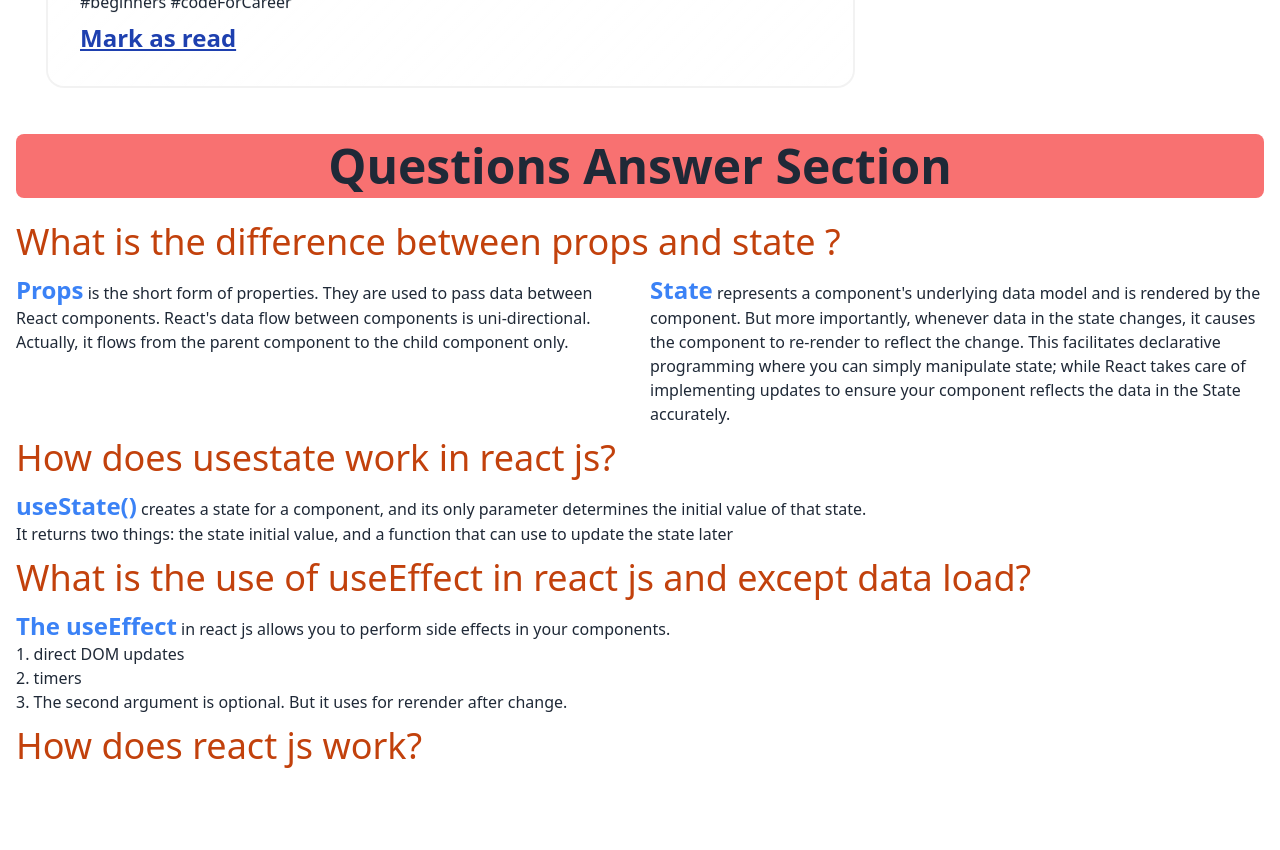
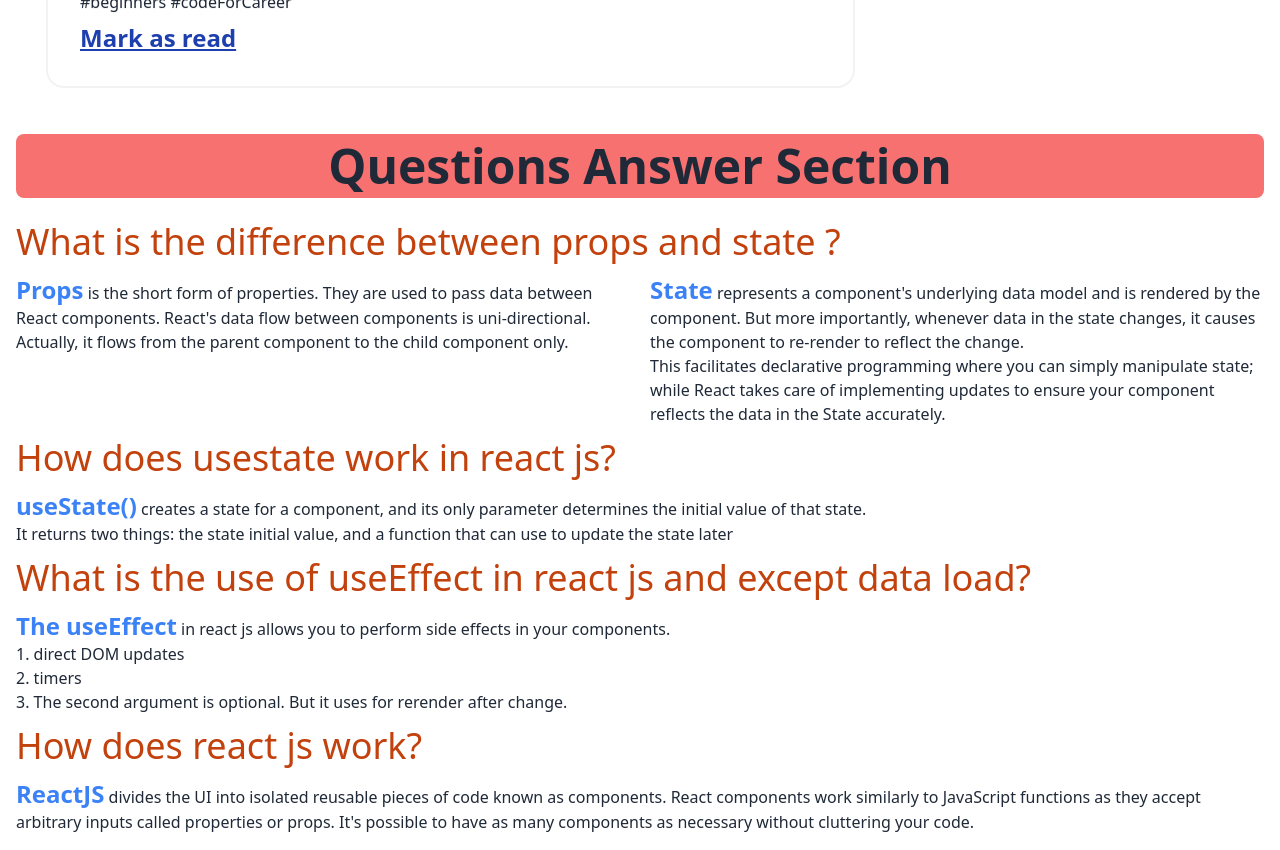
Before and after one commit to HasanBakar/Knowledge___park, a React (Vite) app: page / in a window 1280 px wide. Shown: the part 3040-3890 px from the top of the page. Before the commit the page ends 3818 px from the top, so only its background shows below. Built offline with nearby package versions, Linux system fonts and the light colour scheme.

Commit message:
all requirement completely added

```diff
--- a/src/components/Blog/Blog.jsx
+++ b/src/components/Blog/Blog.jsx
@@ -2,7 +2,7 @@ import React from 'react';
 
 const Blog = () => {
     return (
-        <div className="mx-4" >
+        <div className="mx-4 mb-4" >
             <h1 className="text-center bg-red-400 text-5xl px-2 py-2 mb-6 rounded-lg font-bold" >Questions Answer Section</h1>
             <h1 className="text-4xl text-orange-700 my-3" >What is the difference between props and state ?</h1>
             <div className="grid md:grid-cols-2 gap-5" >
@@ -10,7 +10,7 @@ const Blog = () => {
                     <p><span className="text-blue-500 text-2xl font-bold">Props</span> is the short form of properties. They are used to pass data between React components. React's data flow between components is uni-directional. Actually, it flows from the parent component to the child component only.</p>
                 </div>
                 <div>
-                    <p><span className="text-blue-500 text-2xl font-bold">State</span> represents a component's underlying data model and is rendered by the component. But more importantly, whenever data in the state changes, it causes the component to re-render to reflect the change. This facilitates declarative programming where you can simply manipulate state; while React takes care of implementing updates to ensure your component reflects the data in the State accurately. </p>
+                    <p><span className="text-blue-500 text-2xl font-bold">State</span> represents a component's underlying data model and is rendered by the component. But more importantly, whenever data in the state changes, it causes the component to re-render to reflect the change. <br /> This facilitates declarative programming where you can simply manipulate state; while React takes care of implementing updates to ensure your component reflects the data in the State accurately. </p>
                 </div>
             </div>
             <h1 className="text-4xl text-orange-700 my-3" >How does usestate work in react js?</h1>
@@ -27,6 +27,9 @@ const Blog = () => {
                 </ul>
             </div>
             <h1 className="text-4xl text-orange-700 my-3" >How does react js work?</h1>
+            <div>
+                <p><span  className="text-blue-500 text-2xl font-bold">ReactJS</span> divides the UI into isolated reusable pieces of code known as components. React components work similarly to JavaScript functions as they accept arbitrary inputs called properties or props. It's possible to have as many components as necessary without cluttering your code.</p>
+            </div>
         </div>
     );
 };
```
